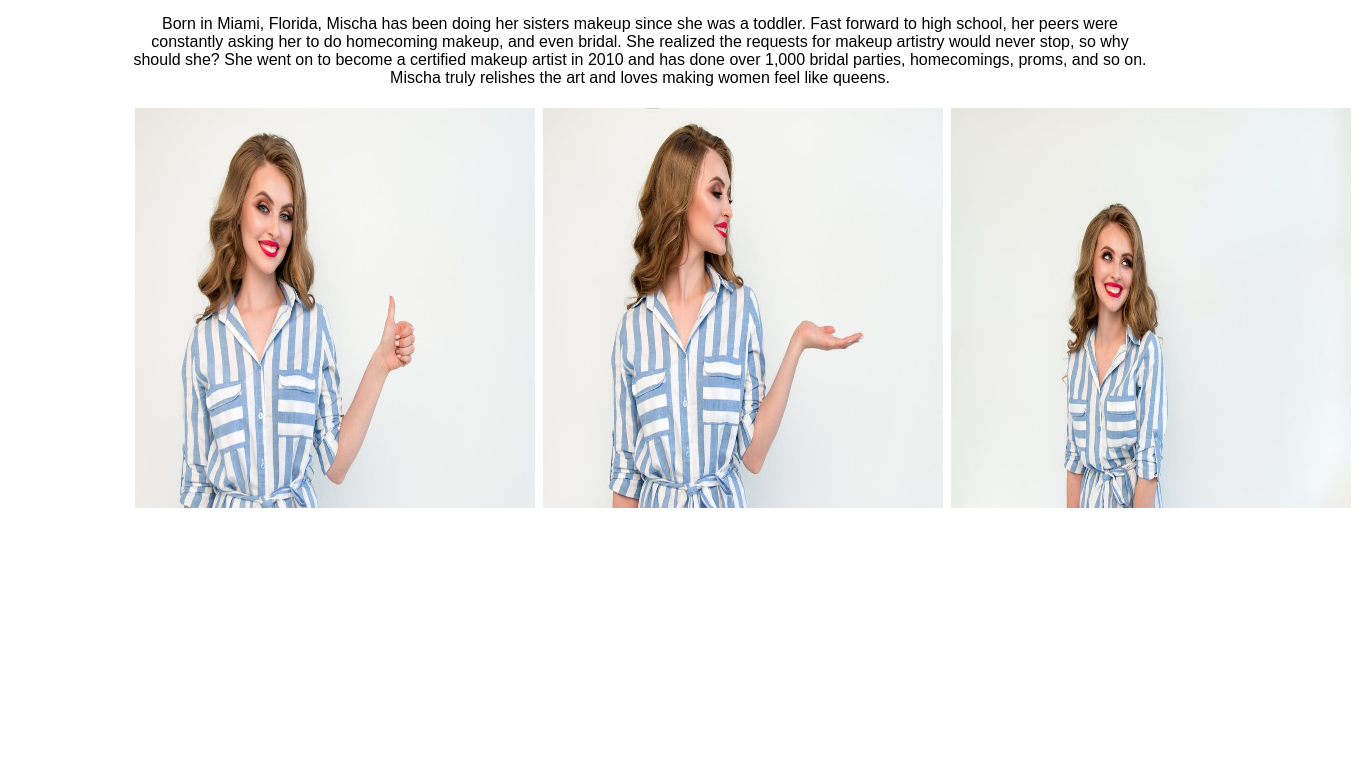
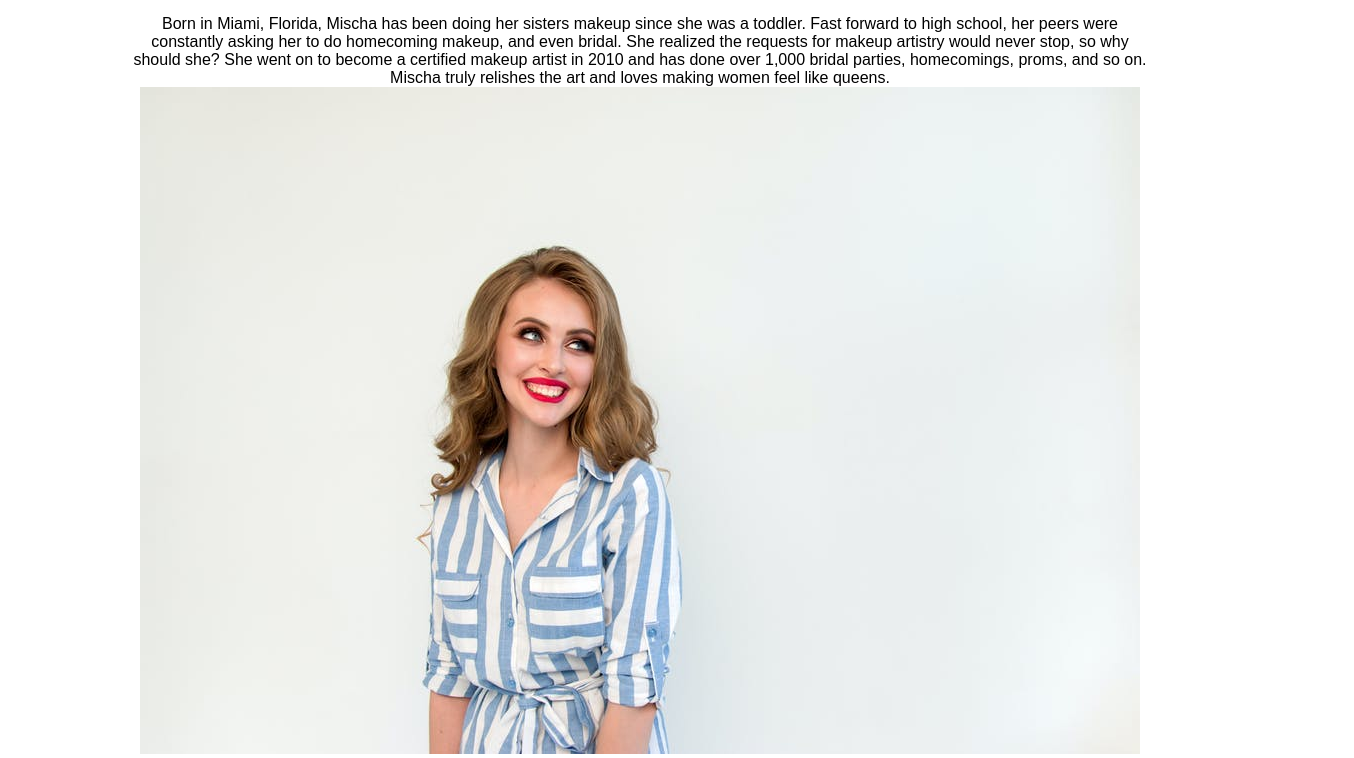
Before and after one commit to itsjlove/fid, a plain HTML site: page mischasmirror/backstory.html in a window 1280 px wide. Shown: the part 140-898 px from the top of the page, 1354 px wide, since content can reach past the window. Before the commit the page ends 800 px from the top, so only its background shows below. Drawn offline with Linux system fonts and the light colour scheme.

Commit message:
Update backstory.html

```diff
--- a/mischasmirror/backstory.html
+++ b/mischasmirror/backstory.html
@@ -30,29 +30,7 @@
 
 Born in Miami, Florida, Mischa has been doing her sisters makeup since she was a toddler. Fast forward to high school, her peers were constantly asking her to do homecoming makeup, and even bridal. She realized the requests for makeup artistry would never stop, so why should she? She went on to become a certified makeup artist in 2010 and has done over 1,000 bridal parties, homecomings, proms, and so on. Mischa truly relishes the art and loves making women feel like queens.
 <center>
-<table>
-
-  <thead>
-
-  <td>
-    <th scope="row"><br>
-   <img src="about1.jpeg" alt="" width="400" height="400"></th>
-
-<td>
-
-    <th scope="row"><br>
-    <img src="mirror.jpeg" alt=""width="400" height="400"></th>
-
-
-  </td>
-<td>
-    <th scope="row"><br>
-    <img src="mischa.jpeg" alt="" width="400" height="400"></th>
-
-  </td>
-
-  </tbody>
-</table>
+ <img src="mischa.jpeg" alt="mischa">
 
 </footer>
 </body>
```
